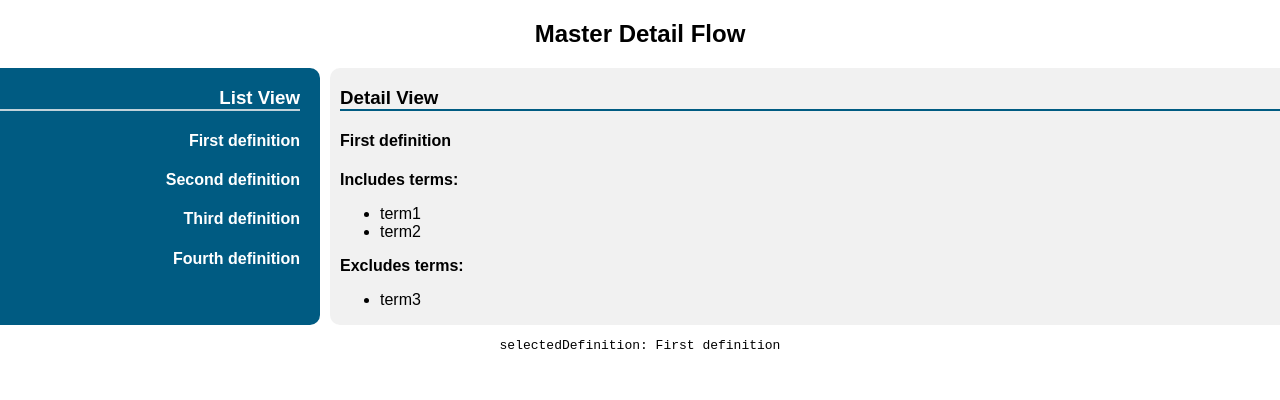
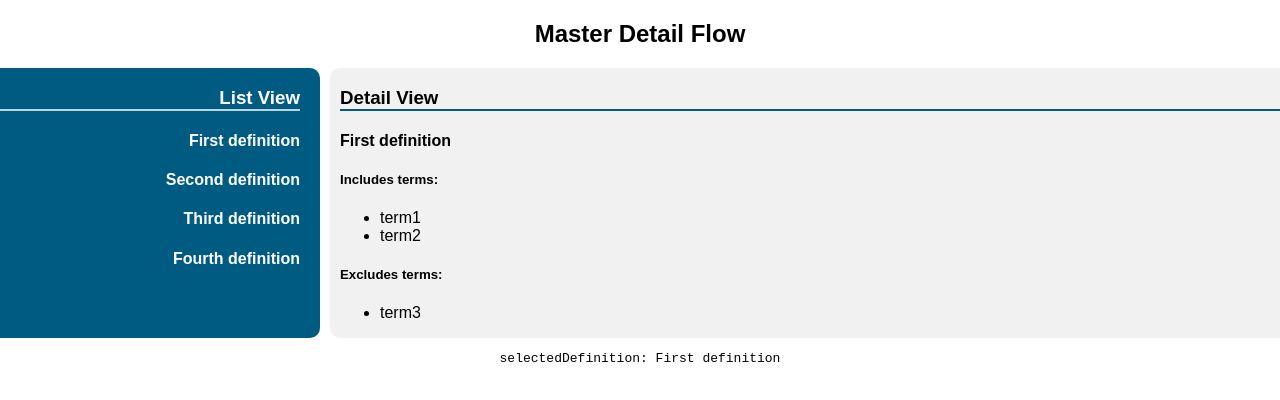
Before and after one commit to aw88/react-jest-sample, a React (Create React App) app: page / in a window 1280 px wide. Both pictures are taken after a click on the element "First definition". Shown: the top 400 px of the page. Built offline with nearby package versions, Linux system fonts and the light colour scheme.

Commit message:
Replacing DetailView with stateless component

```diff
--- a/src/components/DetailView.js
+++ b/src/components/DetailView.js
@@ -1,24 +1,22 @@
 import React, { Component } from 'react';
 import PropTypes from 'prop-types';
 
-class DetailView extends Component {
-  render() {
-    return (
+const DetailView = ({ definition }) => (
   <div className="DetailView">
     <h3>Detail View</h3>
 
-        { this.props.definition ? (
+    { definition ? (
       <div className="DefinitionDetail">
-            <h4>{this.props.definition.title}</h4>
-            <strong>Includes terms:</strong>
-            <ul>
-              { Array.from(this.props.definition.includedTerms).map(t =>
+        <h4>{definition.title}</h4>
+        <h5>Includes terms:</h5>
+        <ul className="TermList IncludedTerms">
+          { Array.from(definition.includedTerms).map(t =>
             <li className="IncludedTerm" key={t}>{t}</li>) }
         </ul>
 
-            <strong>Excludes terms:</strong>
-            <ul>
-              { Array.from(this.props.definition.excludedTerms).map(t =>
+        <h5>Excludes terms:</h5>
+        <ul className="TermList ExcludedTerms">
+          { Array.from(definition.excludedTerms).map(t =>
             <li className="ExcludedTerm" key={t}>{t}</li>) }
         </ul>
       </div>
@@ -29,8 +27,6 @@ class DetailView extends Component {
     ) }
   </div>
 );
-  }
-}
 
 DetailView.propTypes = {
   definition: PropTypes.shape({
```
Lines whose indentation alone changed are shown as unchanged.
